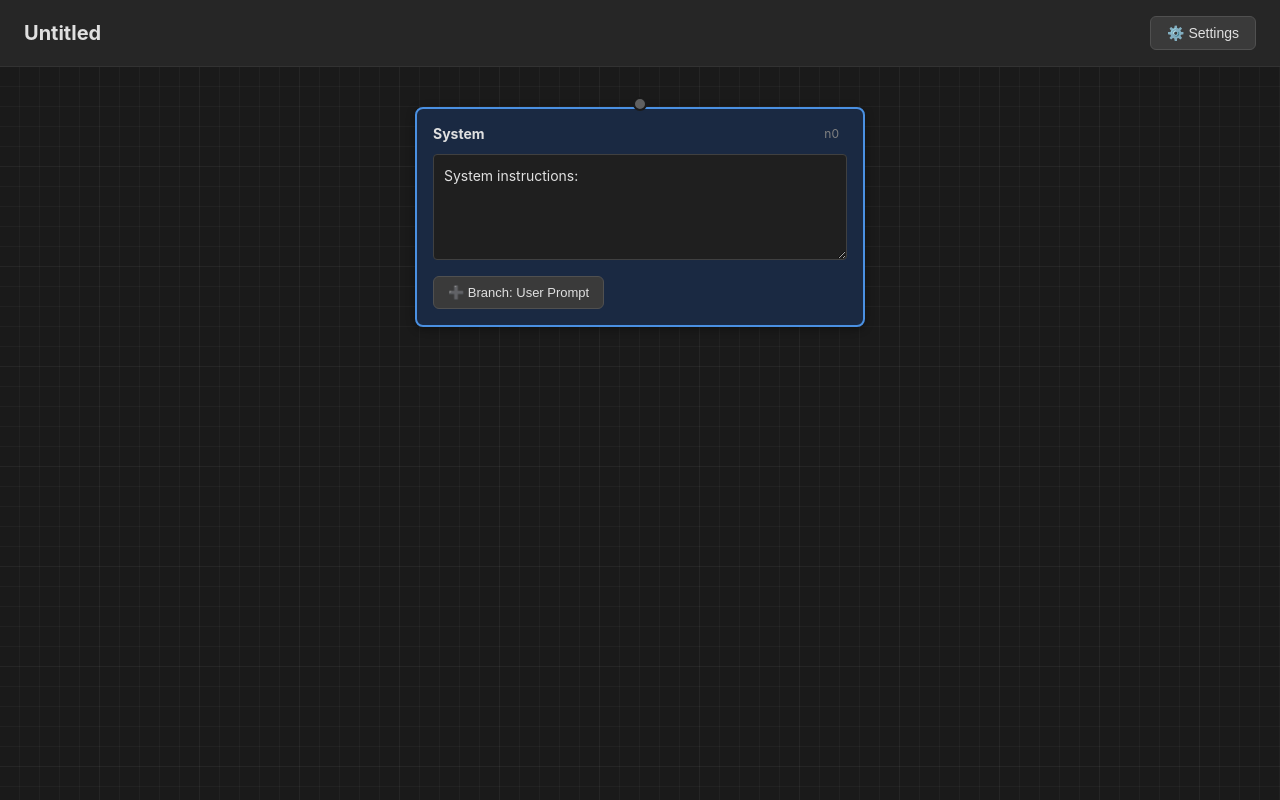
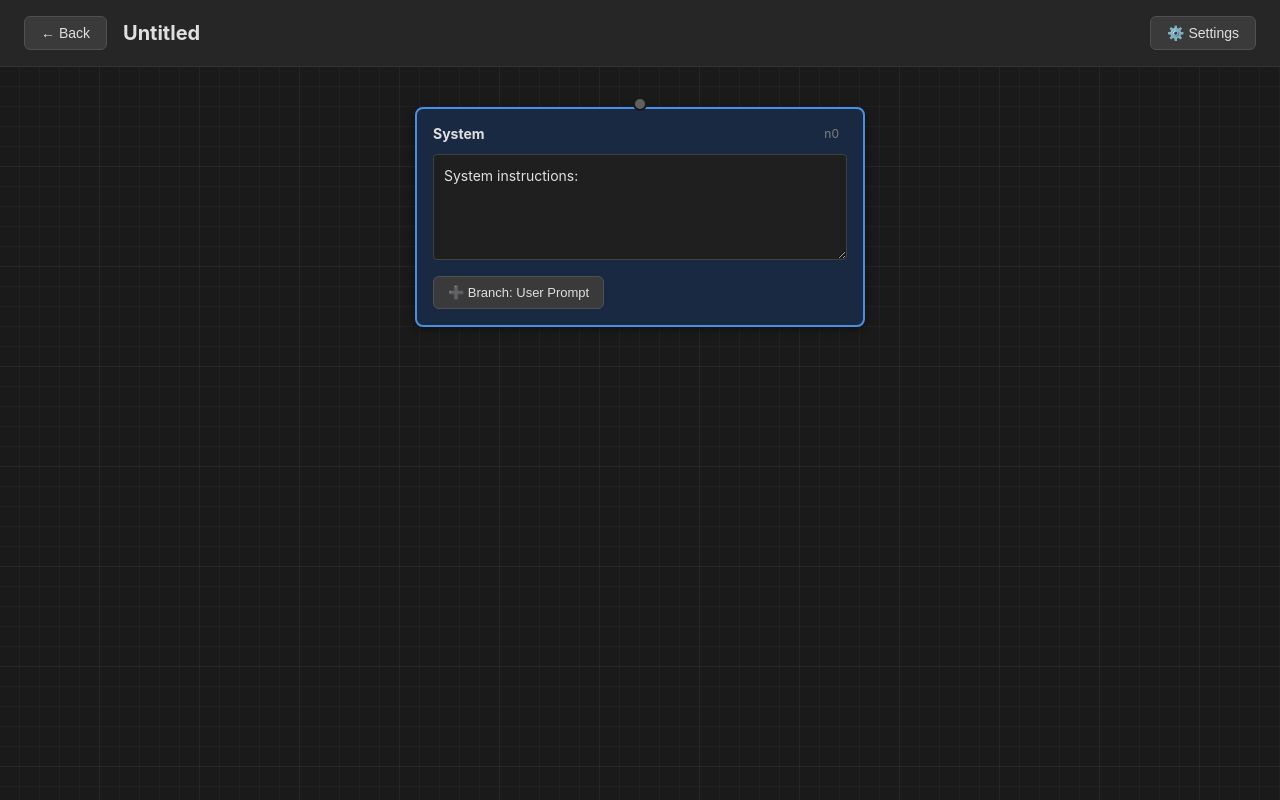
Before and after one commit to EsteveSegura/node-graph, a Vue app: page /t/1 in a window 1280 px wide. Built offline with nearby package versions, Linux system fonts and the light colour scheme.

Commit message:
feat: adjust titles

```diff
--- a/src/views/ConversationView.vue
+++ b/src/views/ConversationView.vue
@@ -1,11 +1,13 @@
 <script setup>
-import { ref, onMounted } from 'vue'
+import { ref, onMounted, watch } from 'vue'
+import { useRouter } from 'vue-router'
 import ConversationNode from '../components/ConversationNode'
 import InfiniteCanvas from '../components/InfiniteCanvas.vue'
 import SettingsModal from '../components/SettingsModal.vue'
 import { useConversationStore } from '../stores/conversation'
 import { useConversationId } from '../composables/useConversationId'
 
+const router = useRouter()
 const store = useConversationStore()
 const showSettings = ref(false)
 const { ensureConversationId } = useConversationId()
@@ -24,7 +26,18 @@ onMounted(() => {
 
   // Set the conversation ID for autosave
   store.setConversationId(uuid)
+
+  // Set initial document title
+  document.title = store.title || 'Untitled'
 })
+
+// Update document title when conversation title changes
+watch(
+  () => store.title,
+  (newTitle) => {
+    document.title = newTitle || 'Untitled'
+  }
+)
 
 const openSettings = () => {
   showSettings.value = true
@@ -33,12 +46,19 @@ const openSettings = () => {
 const closeSettings = () => {
   showSettings.value = false
 }
+
+const goBack = () => {
+  router.push('/')
+}
 </script>
 
 <template>
   <div class="conversation-view">
     <header class="app-header">
       <div class="header-left">
+        <button class="btn-back" @click="goBack" title="Back to home">
+          ← Back
+        </button>
         <h1>{{ store.title || 'Untitled' }}</h1>
       </div>
       <div class="header-right">
@@ -80,6 +100,12 @@ const closeSettings = () => {
   align-items: center;
 }
 
+.header-left {
+  display: flex;
+  align-items: center;
+  gap: 16px;
+}
+
 .header-left h1 {
   font-size: 20px;
   margin: 0;
@@ -88,6 +114,26 @@ const closeSettings = () => {
 .header-right {
   display: flex;
   align-items: center;
+}
+
+.btn-back {
+  padding: 8px 16px;
+  border: 1px solid #505050;
+  border-radius: 6px;
+  background: #3a3a3a;
+  color: #e0e0e0;
+  cursor: pointer;
+  font-size: 14px;
+  font-weight: 500;
+  transition: all 0.2s;
+  display: flex;
+  align-items: center;
+  gap: 6px;
+}
+
+.btn-back:hover {
+  background: #454545;
+  border-color: #606060;
 }
 
 .btn-settings {
--- a/src/views/HomePage.vue
+++ b/src/views/HomePage.vue
@@ -28,6 +28,7 @@ const openConversation = (uuid) => {
 }
 
 onMounted(() => {
+  document.title = 'Conversation Graph'
   loadConversations()
 })
 </script>
```
